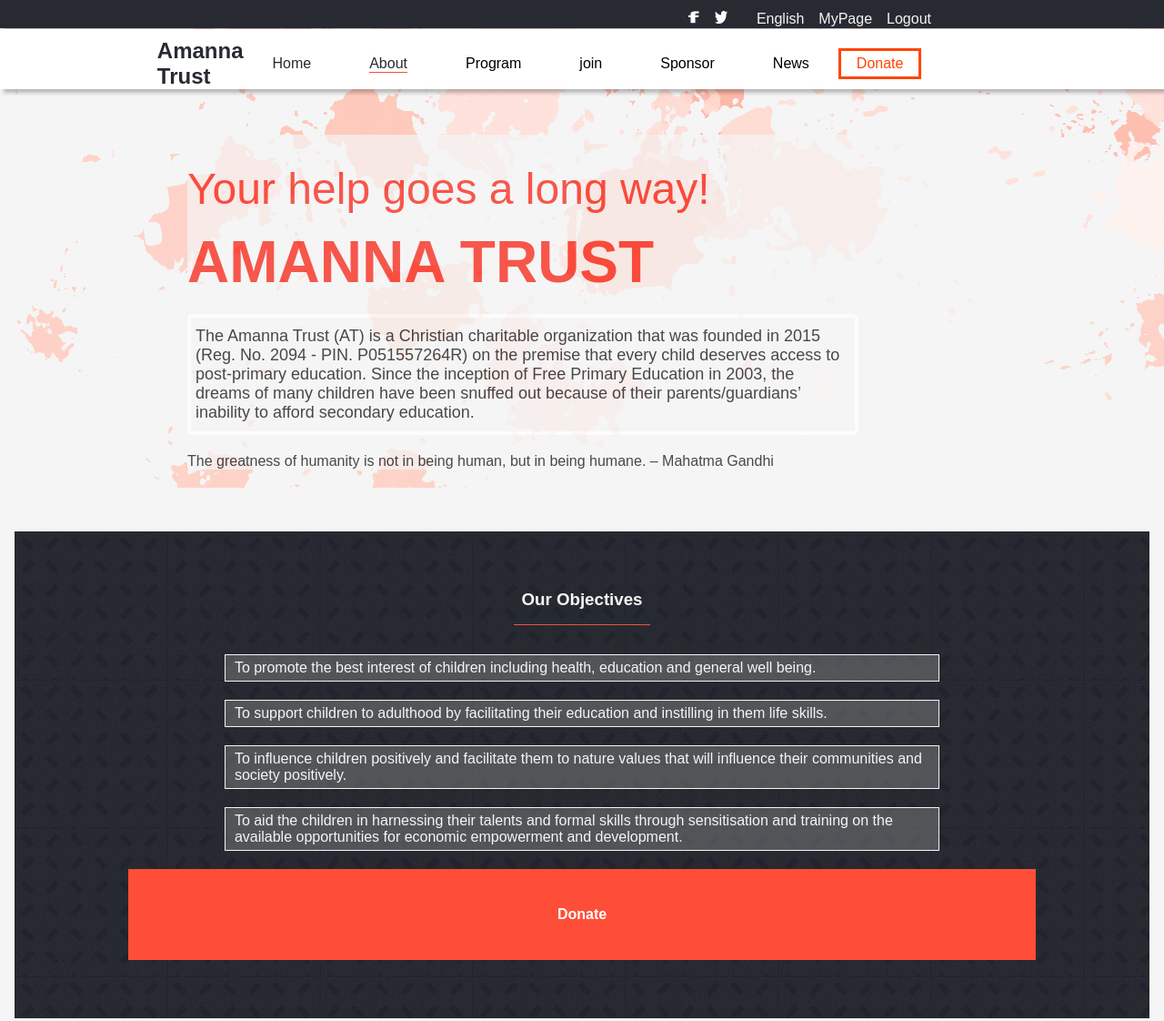
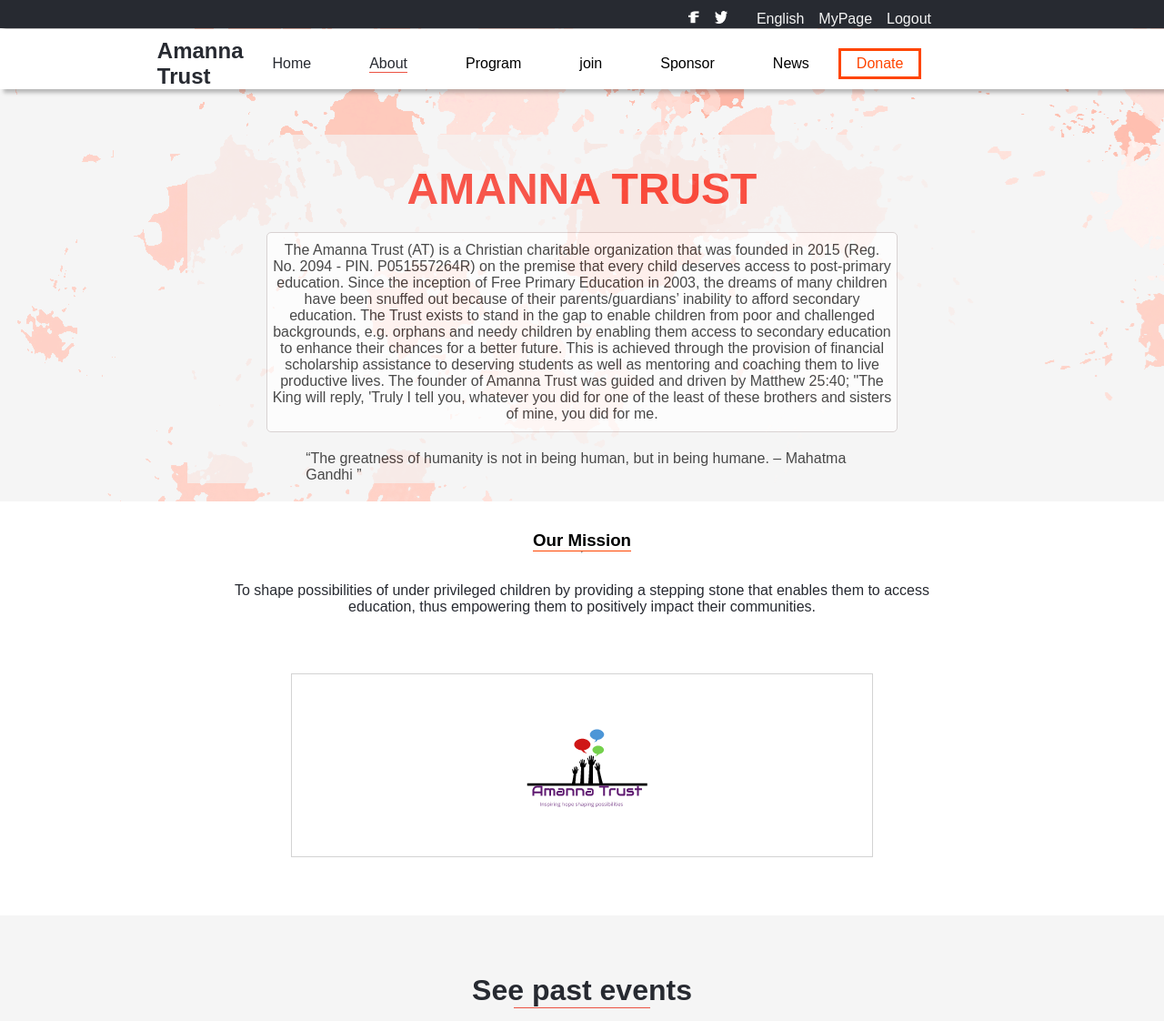
Before and after one commit to NoelLincoln/first-capstone-project, a website: page pages/about.html in a window 1280 px wide. Shown: the top 1122 px of the page at 91% size. Drawn offline with Linux system fonts and the light colour scheme; files whose address does not match are found by name; a web font is replaced by a local one.

Commit message:
fix about page layout

```diff
--- a/assets/css/desktop.css
+++ b/assets/css/desktop.css
@@ -102,6 +102,20 @@
   align-items: flex-start;
 }
 
+.hero h1 {
+  text-align: center;
+  font-size: 3rem;
+}
+
+.mission-logo {
+  display: flex;
+  width: 50%;
+  border: 1px solid lightgrey;
+  align-items: center;
+  justify-content: center;
+  margin-bottom: 4rem;
+}
+
 .card {
   text-align: start;
   width: 85%;
@@ -113,6 +127,15 @@
   font-family: 'Lato-Bold', sans-serif;
 }
 
+.headline-about {
+  width: 100%;
+  align-items: center;
+}
+
+.quote {
+  width: 70%;
+  margin: auto;
+}
 .project {
   gap: 1rem;
 }
@@ -130,7 +153,9 @@
 }
 
 .partners hr {
-  width: 4%;
+  width: 2%;
+  height: 2px;
+  background-color: orangered;
 }
 
 .partners-desktop {
@@ -160,6 +185,12 @@
   gap: 20px;
   padding-left: 20rem;
   padding-right: 20rem;
+}
+
+.title-hr {
+  width: 2%;
+  height: 2px;
+  background-color: orangered;
 }
 
 .past-events {
--- a/assets/css/style.css
+++ b/assets/css/style.css
@@ -111,6 +111,7 @@
   text-align: start;
   text-transform: uppercase;
   font-family: 'Lato-Bold', sans-serif;
+  font-size: 2rem;
 }
 
 .headline {
@@ -121,8 +122,22 @@
   color: #f81404;
 }
 
+.headline-about {
+  display: flex;
+  flex-direction: column;
+  align-items: center;
+  margin-top: 2rem;
+  font-family: 'Lato', sans-serif;
+  color: #f81404;
+}
+
 .headline > p {
   font-size: 1.5rem;
+  margin-bottom: 1rem;
+}
+
+.headline-about > p {
+  font-size: 1.3rem;
   margin-bottom: 1rem;
 }
 
@@ -144,6 +159,17 @@
 .card {
   border: 4px solid;
   border-color: #fff;
+  border-radius: 5px;
+  padding: 10px 5px;
+  text-align: center;
+  width: 80%;
+  margin: auto;
+}
+
+.card-about {
+  border: 1px solid;
+  border-color: #cdc4c4;
+  background-color: #fff;
   border-radius: 5px;
   padding: 10px 5px;
   text-align: center;
@@ -176,11 +202,11 @@
 }
 
 .values h3 {
-  margin-bottom: 1rem;
+  margin-bottom: 0.5rem;
 }
 
 .values hr {
-  border-top: 1px solid #ec5242;
+  border-top: 2px solid #ec5242;
   border-bottom: 1px;
   border-left: 1px;
   border-right: 1px;
@@ -188,20 +214,16 @@
   margin-bottom: 2rem;
 }
 
-.objectives {
+.mission {
   display: flex;
   flex-direction: column;
   align-items: center;
-  background-image: url(/first-capstone-project/assets/images/values-bg.png);
-
-  /* background-repeat: no-repeat; */
-
-  /* background-size: cover; */
-  margin: 3rem 1rem;
   text-align: center;
-  color: #f5f5f5;
-  padding-top: 4rem;
+  color: #272a31;
+  padding-top: 2rem;
   padding-bottom: 4rem;
+  width: 60%;
+  margin: auto;
 }
 
 .objectives h3 {
@@ -241,6 +263,23 @@
   padding-bottom: 20px;
 }
 
+.mission-container {
+  width: 100%;
+  background-color: #fff;
+  display: flex;
+  flex-direction: column;
+  align-items: center;
+  justify-content: center;
+  padding-top: 2rem;
+}
+
+.mission-container > h3 {
+  border: 1px solid orangered;
+  border-top: 0;
+  border-left: 0;
+  border-right: 0;
+}
+
 .values-reasons {
   display: flex;
   flex-direction: row;
@@ -269,33 +308,14 @@
   font-weight: 700;
 }
 
-.objective {
-  display: flex;
-  flex-direction: row;
-  align-items: center;
-  gap: 21px;
-  color: #f5f5f5;
-  font-family: 'Lato-Bold', sans-serif;
-  border: 1px;
-  border-style: solid;
-  border-color: #f5f5f5;
-  background-color: rgba(128, 128, 128, 0.5);
-  padding: 5px 10px;
-  margin: auto;
-  width: 90%;
-}
-
-.objective img {
-  width: 35px;
-}
-
 .copyright p {
   font-family: 'Lato-Bold', sans-serif;
 }
 
-.past-events p {
+.past-events > p {
   width: 80%;
   font-family: 'Cocogoose-Pro-Light', sans-serif;
+  color: #272a31;
 }
 
 .info p {
@@ -316,7 +336,10 @@
 .grey-bg {
   background-color: aliceblue;
 }
-
+.bg {
+  width: 100%;
+  background-color: white;
+}
 .donate-btn {
   background-color: #fe4e37;
   display: flex;
@@ -594,6 +617,11 @@
   gap: 1rem;
 }
 
+.footer-about {
+  background-color: #272a31;
+  color: #f5f5f5;
+}
+
 .past-events {
   display: flex;
   flex-direction: column;
@@ -606,6 +634,7 @@
 
 .past-events h3 {
   font-size: 2rem;
+  color: #272a31;
 }
 
 .past-events hr {
--- a/pages/about.html
+++ b/pages/about.html
@@ -74,12 +74,12 @@
                 </nav>
             </header>
             <section class="hero">
-                <div class="headline">
-                    <p>Your help goes a long way!</p>
+                <div class="headline-about">
+                    <p class="mobile">Your help goes a long way!</p>
                     <h1>Amanna Trust </h1>
                 </div>
 
-                <div class="card">
+                <div class="card-about">
                     <p>The Amanna Trust (AT) is a Christian charitable
                         organization that was founded in 2015 (Reg. No. 2094 -
                         PIN. P051557264R) on the premise that every child
@@ -87,72 +87,48 @@
                         inception of Free Primary Education in 2003, the dreams
                         of many children have been snuffed out because of their
                         parents/guardians’ inability to afford secondary
-                        education. </p>
+                        education. The Trust exists to stand in the gap to
+                        enable children from poor and challenged backgrounds,
+                        e.g. orphans and needy children by enabling them access
+                        to secondary education to enhance their chances for a
+                        better future. This is achieved through the provision of
+                        financial scholarship assistance to deserving students
+                        as well as mentoring and coaching them to live
+                        productive lives.
+
+                        The founder of Amanna Trust was guided and driven by
+                        Matthew 25:40; "The King will reply, 'Truly I tell you,
+                        whatever you did for one of the least of these brothers
+                        and sisters of mine, you did for me. </p>
                 </div>
 
-                <p>The greatness of humanity is not in being human, but in being
+                <q class="quote">The greatness of humanity is not in being
+                    human, but in being
                     humane. – Mahatma Gandhi
-                </p>
+                </q>
 
             </section>
 
         </div>
-        <section class="objectives">
-            <h3>Our Objectives</h3>
+        <section class="mission-container">
+            <h3>Our Mission</h3>
             <hr>
-            <div class="objectives-container">
-                <div class="bg">
-                    <ul class="objective">
-                        <li>
-                            <p>To promote the best interest of children
-                                including health, education and general well
-                                being.</p>
-                        </li>
-                    </ul>
-                </div>
-                <div class="bg">
-                    <ul class="objective" id="values">
-                        <li>
-                            <p>To support children to adulthood by facilitating
-                                their education and instilling in them life
-                                skills.
-                            </p>
-                        </li>
+            <ul class="mission" id="values">
+                <li>
+                    <p>To shape possibilities of under privileged
+                        children by providing a stepping stone that
+                        enables them to access education, thus
+                        empowering them to positively impact their
+                        communities.
+                    </p>
+                </li>
 
-                    </ul>
-
-                </div>
-
-                <div class="bg">
-                    <ul class="objective">
-                        <li>
-                            <p>
-                                To influence children positively and
-                                facilitate them to nature values that will
-                                influence their communities and society
-                                positively.
-                            </p>
-                        </li>
-                    </ul>
-
-                </div>
-
-                <div class="bg">
-                    <ul class="objective">
-                        <li>
-                            <p>
-                                To aid the children in harnessing their talents
-                                and formal skills through sensitisation and
-                                training on the available opportunities for
-                                economic empowerment and development.
-                            </p>
-                        </li>
-                    </ul>
-                </div>
+            </ul>
+            <div class="mission-logo">
+                <img
+                    src="/first-capstone-project/assets/images/amannatrustlogo.png">
 
             </div>
-            <button type="button" class="donate-btn">Donate</button>
-
         </section>
         <section class="past-events">
 
@@ -183,13 +159,10 @@
                 </div>
             </div>
         </section>
-        <footer>
+        <footer class="footer-about">
             <div class="copyright">
-                <h3>
-                    @copyright
-                </h3>
-                <p>Linc Technologies</p>
-
+                <img
+                    src="/first-capstone-project/assets/images/creative-commons-white.png" />
             </div>
             <div class="copyright-text">
                 <p>This applications is property of...</p>
```
Also changed, not shown: assets/images/creative-commons-white.png (added).
